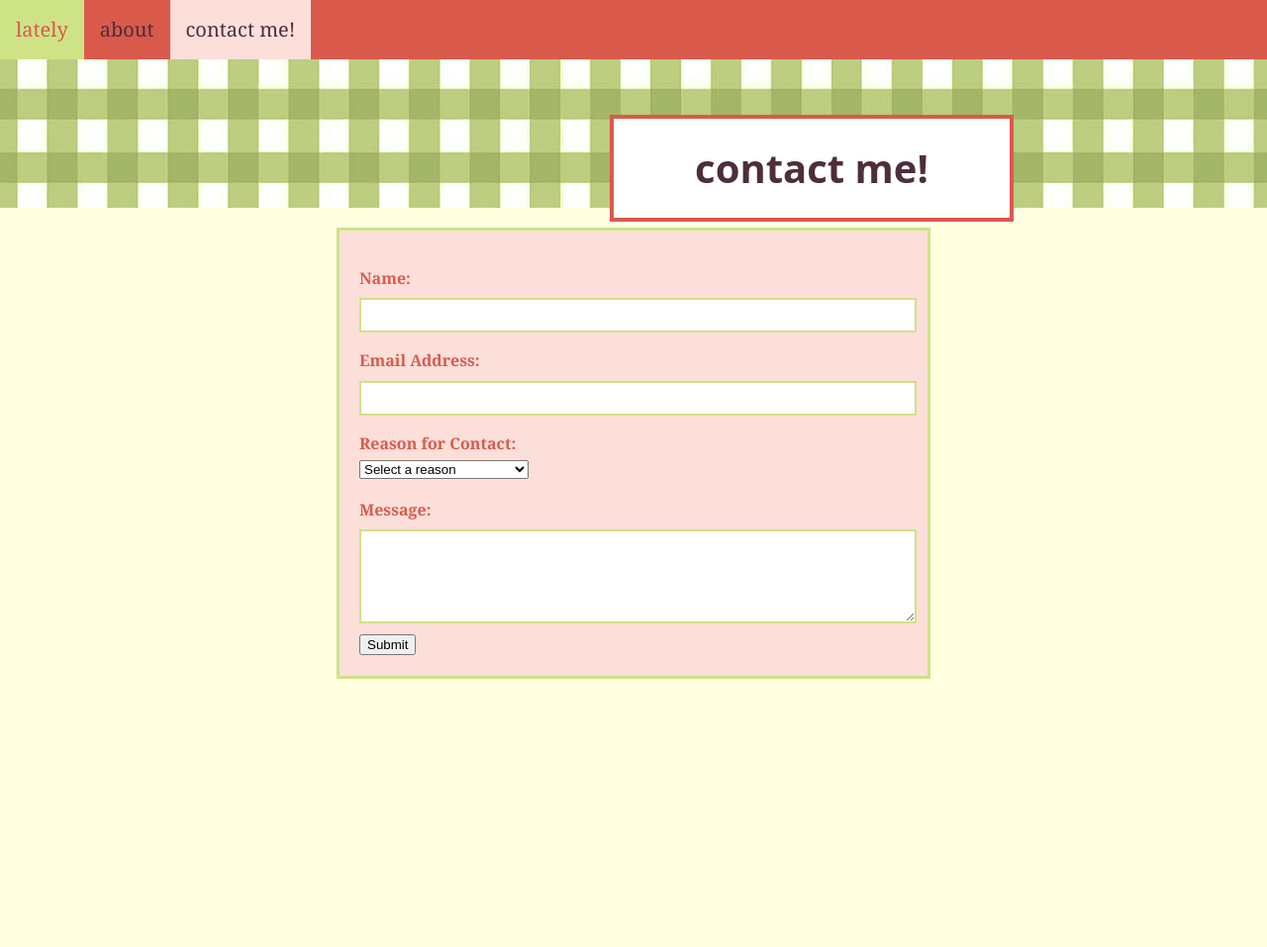
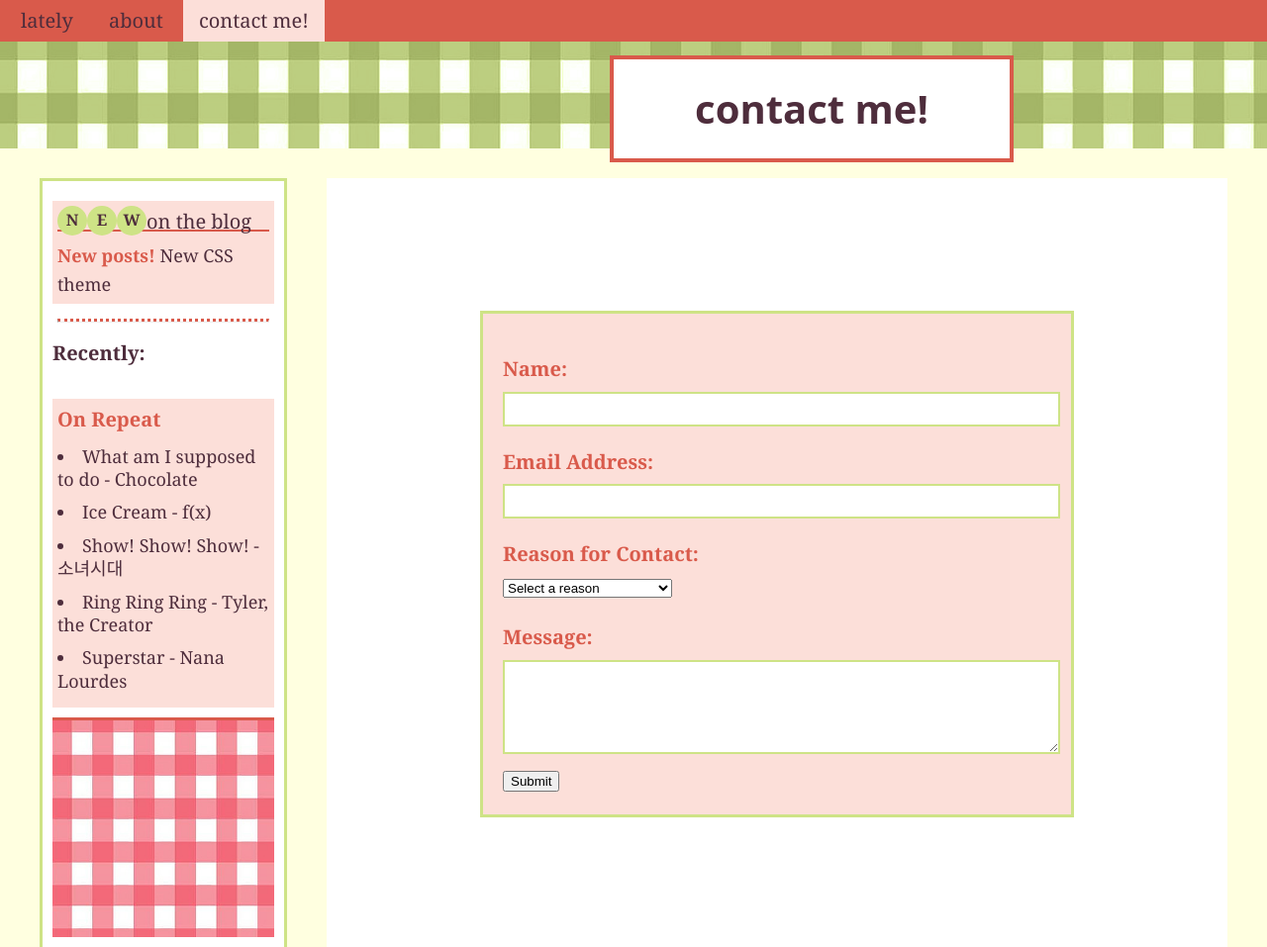
Before and after one commit to isdavid566/mi349_blog, a plain HTML site: page contact.html in a window 1280 px wide. Shown: the top 957 px of the page at 99% size. Before the commit the page ends 800 px from the top, so only its background shows below. Drawn offline with Linux system fonts and the light colour scheme; a web font is replaced by a local one.

Commit message:
Updated CSS

```diff
--- a/contact.html
+++ b/contact.html
@@ -22,6 +22,40 @@
             <h1>contact me!</h1>
         </div>
     </div>
+<div class="container">
+    <!-- sidebar -->
+    <div class="sidebar">
+        <div class="sidebar-contents">
+            <div class="new-box">
+                <div class="new-header">
+                    <span class="new-bubble">N</span>
+                    <span class="new-bubble">E</span>
+                    <span class="new-bubble">W</span>
+                    <span class="new-text">on the blog</span>
+                </div>
+                <div class="line"></div>
+                <div class="new-content">
+                    <p><strong>New posts!</strong> New CSS theme</p>
+                </div>
+            </div>
+            <hr class="dotted">
+            <h2>Recently:</h2>
+            <div class="recently">
+                <h2>On Repeat</h2>
+                <ul>
+                    <li>What am I supposed to do - Chocolate</li>
+                    <li>Ice Cream - f(x)</li>
+                    <li>Show! Show! Show! - 소녀시대</li>
+                    <li>Ring Ring Ring - Tyler, the Creator</li>
+                    <li>Superstar - Nana Lourdes</li>
+                </ul>
+            </div>
+        </div>
+        <div class="sidebar-image"></div>
+    </div>
+
+    <!-- coontact form -->
+    <div class="main-content">
         <form action="#" method="post">
             <label for="name">Name:</label>
             <input type="text" id="name" name="name" required>
@@ -36,11 +70,11 @@
                 <option value="support">Looking for a contractor</option>
                 <option value="feedback">Interested in an interview</option>
             </select>
-
             <label for="message">Message:</label>
             <textarea id="message" name="message" rows="5" required></textarea>
-
             <button type="submit">Submit</button>
         </form>
+    </div>
+</div>
 </body>
 </html>
--- a/style.css
+++ b/style.css
@@ -1,5 +1,6 @@
 html, body {
   width: 100%;
+  height: 100%;
 }
 
 body {
@@ -8,6 +9,7 @@ body {
   font-family: "Georgia", "Times New Roman", serif;
   line-height: 1.6;
   overflow-x: hidden;
+  color: #4e2d3c
 }
 
 /* typography */
@@ -19,17 +21,11 @@ h1 {
 
 h2 {
   text-align: center;
-  margin: 0px;
-  margin-bottom: 10px;
+  margin: 0 0 10px;
 }
 
 p {
   margin: 10px 20px;
-  color: #4e2d3c
-}
-
-ul {
-  color: #4e2d3c;
 }
 
 address {
@@ -54,15 +50,12 @@ address {
   height: 100px;
   background-color: white;
   border: 4px solid #D95A4B;
-  align-content: center;
   display: flex;
   justify-content: center;
   align-items: center;
 }
 
 .header-box > h1 {
-  display: inline;
-  background-color: white;
   padding: 10px;
   text-align: center;
   font-size: 40px;
@@ -72,16 +65,18 @@ address {
 .topnav {
   background-color:#D95A4B;
   overflow: hidden;
-    position: sticky;
+  position: fixed;
   top: 0;
+  left: 0;
+  width: 100%;
   display: flex;
   flex-wrap: wrap;
   justify-content: flex-start;
+  padding: 5px;
   z-index: 1000;
 }
 
 .topnav a {
-  float: left;
   color: #4e2d3c;
   text-align: center;
   padding: 14px 16px;
@@ -109,9 +104,11 @@ table {
 .container {
   display: flex;
   flex-wrap: start;
+  align-items: stretch;
   justify-content: space-evenly;
   gap: 20px;
-  margin: 20px 30px 20px 30px;
+  margin: 20px 30px;
+  min-height: 100vh;
 }
 
 .container > div {
@@ -121,20 +118,22 @@ table {
   font-size: 20px;
 }
 
-.container > .sidebar {
-  background-color: rgb(255, 255, 255);
+.sidebar {
+  display: flex;
+  flex-direction: column;
+  background-color: white;
   border: 3px solid #CEE386;
-  margin-left: 0;
-  padding: 20px;
-  padding-right: 30px;
+  padding-top: 20px;
+  box-sizing: border-box;
+  flex: 0 0 250px;
+  height: auto;
 }
 
 /* new box */
 .new-box {
   background-color: #ffffff;
   padding: 15px;
-  width: 210px;
-  margin-bottom: 20px;
+  width: 100%;
   color: #4e2d3c;
   text-align: center;
   box-sizing: border-box;
@@ -142,7 +141,7 @@ table {
 
 .new-header {
   display: flex;
-  margin-bottom: 10px;
+  margin-bottom: 0px;
 }
 
 .new-bubble {
@@ -150,10 +149,13 @@ table {
   color: #4e2d3c;
   font-weight: bold;
   border-radius: 50%;
-  padding: 6px 10px;
-  margin: 0 2px;
+  margin: 0px;
+  width: 30px;
+  height: 30px;
   font-size: 16px;
   display: inline-block;
+  justify-content: center;
+  align-content: center;
 }
 
 .new-content {
@@ -162,32 +164,39 @@ table {
 
 .new-content p {
   margin: 0;
-  color: #4e2d3c;
-  font-size: 16px;
+  font-size: 18px;
+  text-align: left;
 }
 
-.new-content strong {
+strong {
   color: #D95A4B;
 }
 
-.new-box hr {
-  border: none;
-  border-top: 2px solid #D95A4B;
-  margin: 4px auto 15px;
-  width: 80%;
+.line {
+    width: 100%;
+    border-bottom: 2px solid #D95A4B;
+    margin: -8px 0 10px 0;
 }
 
 /* sidebar contents */
+
 .sidebar-contents {
-  width: 100%;
-  max-width: 250px;
-  height: 100%;
+  flex: 0 0 auto;
+  display: flex;
+  flex-direction: column;
+  gap: 10px;
 }
 
 .sidebar-contents > h2 {
   text-align: left;
-  font-size: 26px;
+  font-size: 20px;
   color: #4e2d3c;
+}
+
+.sidebar-contents > p {
+  margin: 0;
+  font-size: 18px;
+  flex-shrink: 0;
 }
 
 .sidebar-contents > ul {
@@ -210,7 +219,7 @@ table {
   margin-top: 0;
   color: #D95A4B;
   text-align: left;
-  font-size: 24px;
+  font-size: 20px;
 }
 
 .recently ul {
@@ -220,35 +229,34 @@ table {
 }
 
 .recently li {
+  list-style-type: disc;
+  list-style-position: inside;
   margin-bottom: 10px;
   word-wrap: break-word;
   font-size: 18px;
+  line-height: 1.3;
 }
 
 .container > .sidebar > .sidebar-contents > div {
   background-color: #FCDFD9;
   min-height: 100px;
-  margin-bottom: 10px;
+  margin-top: 10px;
   padding: 5px;
   box-sizing: border-box;
 }
 
 .sidebar-image {
-  display: flex;
-  justify-content: flex-end;
-  align-items: center;
-  background-image: url("gingham.jpg");
-  background-size: cover;
-  background-position: center;
-  height: 100%;
-  max-height: 500px;
-  padding-right: 20%;
+  flex: 1 1 auto;
+  width: 100%;
+  background: url("gingham.jpg") center / cover no-repeat;
+  border-top: 3px solid #D95A4B;
+  margin-top: 10px;
+  box-sizing: border-box;
 }
 
 /* blog post content */
 .blog-post {
-    margin-left: 20px;
-    margin-right: 20px;
+  margin: 0px 20px 0px 20px;
 }
 
 .blog-post > h2 {
@@ -267,7 +275,17 @@ table {
   padding-bottom: 10px;
 }
 
+.about-content {
+  display: flex;
+  align-items: flex-start;
+  gap: 20px;
+  margin: 20px;
+}
+
 .about-image {
+  float: right;
+  width: 300px;
+  height: 300px;
   border: 3px solid #D95A4B;
 }
 
@@ -275,7 +293,6 @@ table {
   float: right;
   margin: 0 0 10px 20px;
   border: 3px solid #D95A4B;
-  overflow: hidden;
   max-width: 300px;
   background-color: #ffffff;
 }
@@ -311,15 +328,14 @@ tr:nth-child(even) {
 /* dividers */
 hr.dotted {
   border-top: 3px dotted #D95A4B;
-  margin: 20px;
+  margin: 5px;
 }
 
 /* newsletter / footer */
 .newsletter {
-  background-color: #FCDFD9;
+  background-color: #CEE386;
   color: #4e2d3c;
-  padding: 10px;
-  padding-bottom: 40px;
+  padding: 10px 10px 40px 10px;
   left: 0;
   bottom: 0;
   width: 100%;
@@ -359,3 +375,18 @@ input, textarea {
   margin-top: 0.5em;
   border: 2px solid #CEE386;
 }
+
+.main-content {
+  flex: 1 1 auto;
+  display: flex;
+  flex-direction: column;
+  gap: 20px;
+  align-items: center;
+  justify-content: center;
+}
+
+.main-content form {
+  width: 100%;
+  margin: 0;
+  box-sizing: border-box;
+}
```
Also changed, not shown: about.html (+44 -6 lines), index.html (+6 -9 lines). Lines whose indentation alone changed are shown as unchanged.
